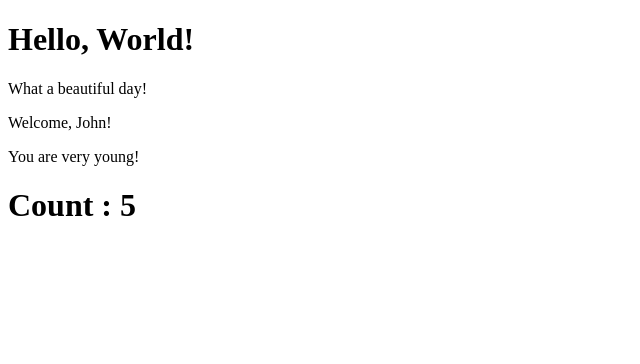
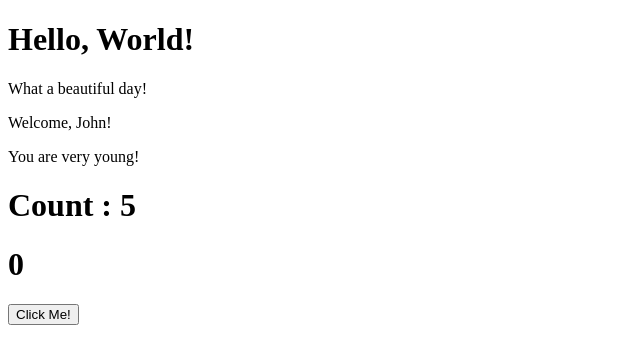
Before and after one commit to AngeloC94/React-Exercises, a React (Create React App) app: page / in a window 1280 px wide. Shown: the top 364 px of the page, without its empty margins (0-640 px from the left). Built offline with nearby package versions, Linux system fonts and the light colour scheme.

Commit message:
events 01 done

```diff
--- a/src/App.js
+++ b/src/App.js
@@ -1,4 +1,5 @@
 import React from "react"
+import { ClickCounter } from "./ClickCounter"
 import { Counter } from "./Counter"
 import { Hello } from "./Hello"
 import { Welcome } from "./Welcome"
@@ -8,7 +9,8 @@ export class App extends React.Component {
         return <div>
             <Hello />
             <Welcome age={16} name='John' />
-            <Counter  initialValue = {0} incrementAmount = {1} incrementInterval = {1000} />
+            <Counter initialValue={0} incrementAmount={1} incrementInterval={1000} />
+            <ClickCounter />
         </div>
     }
 }
--- /dev/null
+++ b/src/ClickCounter.js
@@ -0,0 +1,16 @@
+import React from 'react';
+
+export class ClickCounter extends React.Component {
+    state= {count : 0}
+    eCount = () => {
+        this.setState((state) =>{
+            return {count: state.count + 1}
+        })
+    }
+    render(){
+        return (<>
+            <h1>{this.state.count}</h1>
+            <button onClick={this.eCount}>Click Me!</button>
+        </>)
+    }
+}
```
